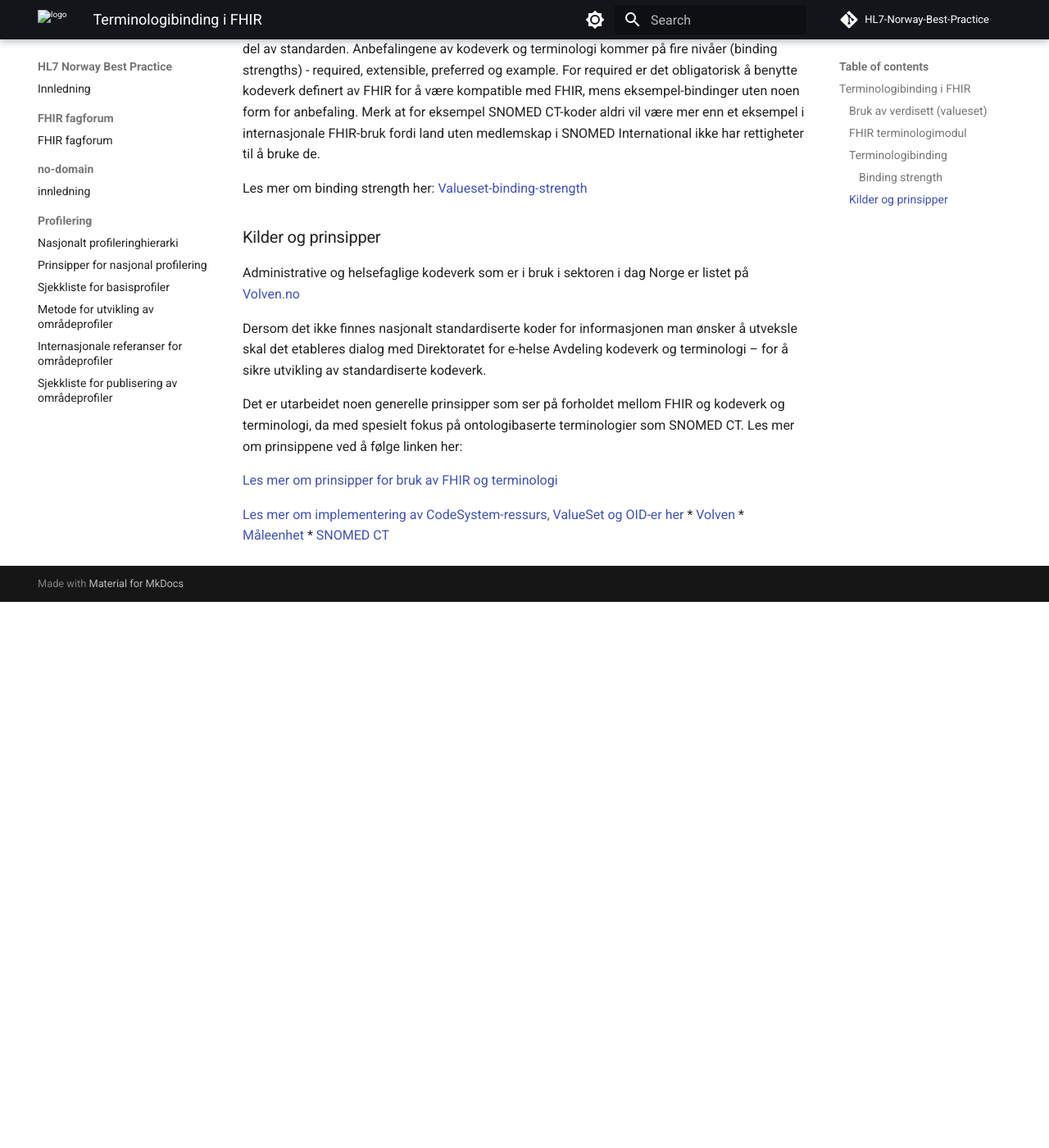
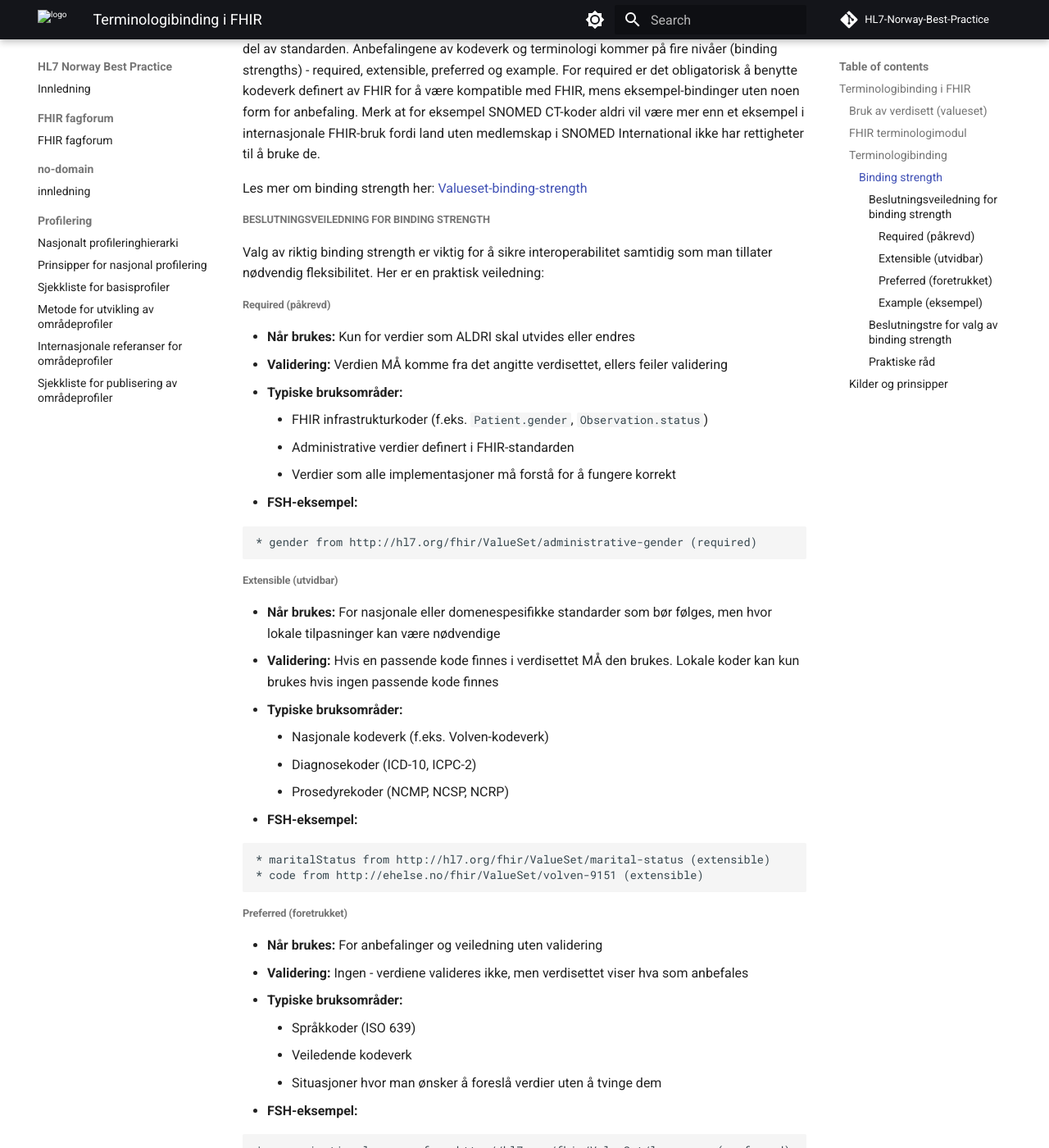
Before and after one commit to HL7Norway/best-practice, an MkDocs documentation site: the page built from docs/profilering/terminologibinding.md, in a window 1280 px wide and 1400 px high, scrolled down 1342 px. Shown: the whole window at 82% size. Built offline with MkDocs 1.6.1 and Material for MkDocs 9.7.7, drawn with Linux system fonts in a browser that asks for light colours; comment, search, counter and statistics services are not loaded; before the commit the page ends 2076 px from its top, so only the background shows below that; some of the changed text lies outside the part shown.

Commit message:
Add guidance on selecting FHIR binding strength
Expanded documentation with practical decision guidance, examples, and a decision tree for choosing appropriate binding strength (required, extensible, preferred, example) in FHIR profiling. Also added practical advice and clarified formatting in the references section.

````diff
--- a/docs/profilering/terminologibinding.md
+++ b/docs/profilering/terminologibinding.md
@@ -35,6 +35,93 @@ FHIR standarden har en del anbefalinger for bruk av kodeverk og terminologi defi
 Les mer om binding strength her:
 [Valueset-binding-strength](http://hl7.org/fhir/R4B/valueset-binding-strength.html)
 
+##### Beslutningsveiledning for binding strength
+
+Valg av riktig binding strength er viktig for å sikre interoperabilitet samtidig som man tillater nødvendig fleksibilitet. Her er en praktisk veiledning:
+
+###### Required (påkrevd)
+
+- **Når brukes:** Kun for verdier som ALDRI skal utvides eller endres
+- **Validering:** Verdien MÅ komme fra det angitte verdisettet, ellers feiler validering
+- **Typiske bruksområder:**
+  - FHIR infrastrukturkoder (f.eks. `Patient.gender`, `Observation.status`)
+  - Administrative verdier definert i FHIR-standarden
+  - Verdier som alle implementasjoner må forstå for å fungere korrekt
+- **FSH-eksempel:**
+
+```fsh
+* gender from http://hl7.org/fhir/ValueSet/administrative-gender (required)
+```
+
+###### Extensible (utvidbar)
+
+- **Når brukes:** For nasjonale eller domenespesifikke standarder som bør følges, men hvor lokale tilpasninger kan være nødvendige
+- **Validering:** Hvis en passende kode finnes i verdisettet MÅ den brukes. Lokale koder kan kun brukes hvis ingen passende kode finnes
+- **Typiske bruksområder:**
+  - Nasjonale kodeverk (f.eks. Volven-kodeverk)
+  - Diagnosekoder (ICD-10, ICPC-2)
+  - Prosedyrekoder (NCMP, NCSP, NCRP)
+- **FSH-eksempel:**
+
+```fsh
+* maritalStatus from http://hl7.org/fhir/ValueSet/marital-status (extensible)
+* code from http://ehelse.no/fhir/ValueSet/volven-9151 (extensible)
+```
+
+###### Preferred (foretrukket)
+
+- **Når brukes:** For anbefalinger og veiledning uten validering
+- **Validering:** Ingen - verdiene valideres ikke, men verdisettet viser hva som anbefales
+- **Typiske bruksområder:**
+  - Språkkoder (ISO 639)
+  - Veiledende kodeverk
+  - Situasjoner hvor man ønsker å foreslå verdier uten å tvinge dem
+- **FSH-eksempel:**
+
+```fsh
+* communication.language from http://hl7.org/fhir/ValueSet/languages (preferred)
+```
+
+###### Example (eksempel)
+
+- **Når brukes:** Kun for illustrasjon og dokumentasjon
+- **Validering:** Ingen - verdiene valideres ikke
+- **Typiske bruksområder:**
+  - Demonstrasjon av mulige verdier
+  - Når det ikke finnes standardiserte kodeverk ennå
+  - Dokumentasjon av potensielle verdier
+- **FSH-eksempel:**
+
+```fsh
+* category from http://hl7.org/fhir/ValueSet/observation-category (example)
+```
+
+##### Beslutningstre for valg av binding strength
+
+Følg disse spørsmålene i rekkefølge:
+
+1. **Er dette en FHIR infrastrukturkode eller status-verdi?**
+   - → Ja: Bruk **required**
+
+2. **Må alle implementasjoner forstå og håndtere koden for at systemet skal fungere?**
+   - → Ja: Bruk **required**
+
+3. **Finnes det en nasjonal standard eller et kodeverk som alle implementasjoner bør følge?**
+   - → Ja: Bruk **extensible**
+
+4. **Er dette kun en anbefaling uten behov for validering?**
+   - → Ja: Bruk **preferred**
+
+5. **Er dette kun ment som eksempler eller illustrasjon?**
+   - → Ja: Bruk **example**
+
+##### Praktiske råd
+
+- **Unngå overbruk av required:** Required-bindinger gjør profiler rigide og kan hindre fremtidig utvidelse
+- **Extensible er vanligst for nasjonale profiler:** Dette balanserer standardisering med lokal fleksibilitet
+- **Dokumenter lokale utvidelser:** Hvis extensible brukes, dokumenter hvordan lokale koder skal håndteres
+- **Vurder fremtidig utvikling:** Velg binding strength som tillater fremtidig evolusjon av kodeverket
+
 ### Kilder og prinsipper
 
 Administrative og helsefaglige kodeverk som er i bruk i sektoren i dag Norge er listet på [Volven.no](www.volven.no)
@@ -47,6 +134,7 @@ Det er utarbeidet noen generelle prinsipper som ser på forholdet mellom FHIR og
 
 
 [Les mer om implementering av CodeSystem-ressurs, ValueSet og OID-er her](codesystem.md)
-  * [Volven](codesystem.md#kodeverk-fra-volvenno)
-  * [Måleenhet](ucum.md)
-  * [SNOMED CT](snomed-ct.md)
+
+- [Volven](codesystem.md#kodeverk-fra-volvenno)
+- [Måleenhet](ucum.md)
+- [SNOMED CT](snomed-ct.md)
````
